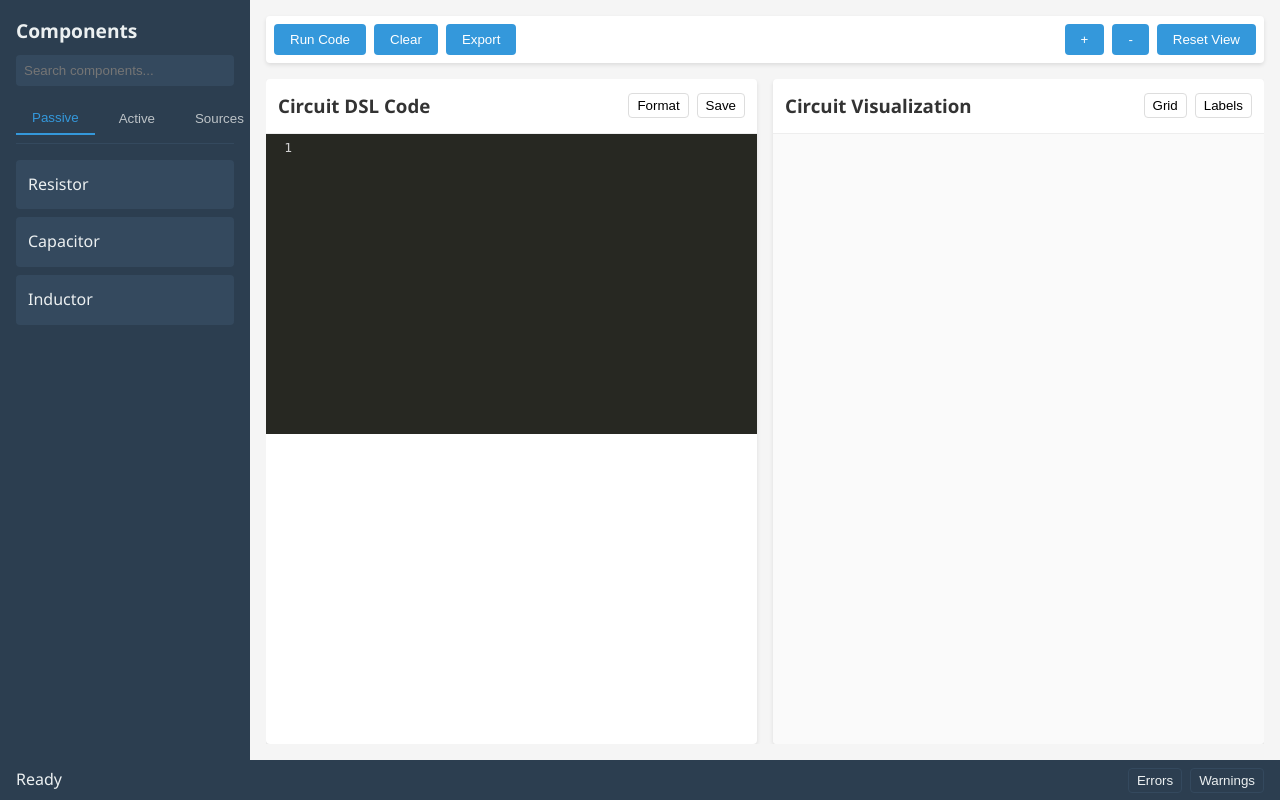
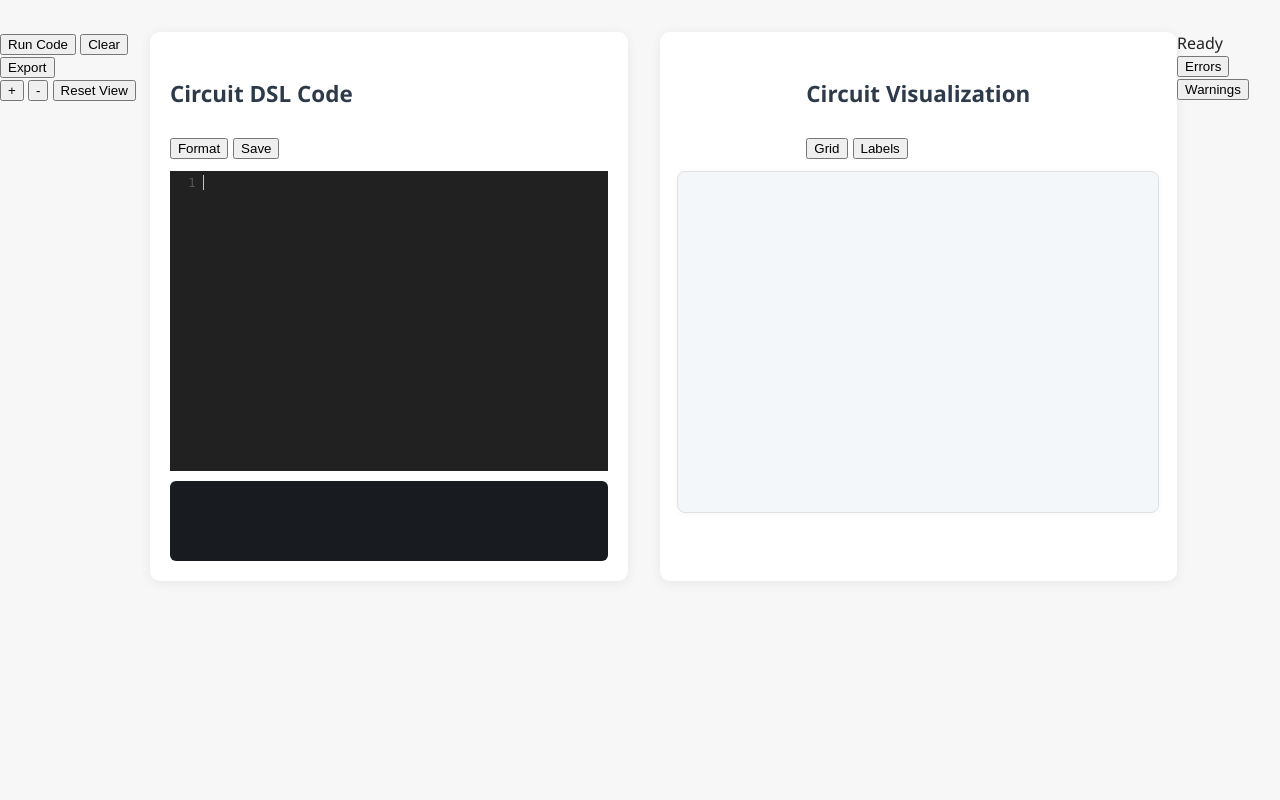
Before and after one commit to D3adeYe69/DSL, a Flask app: template web/templates/index.html in a window 1280 px wide. Run offline with Flask 3, Linux system fonts and the light colour scheme; the template is opened without the code that fills it, so the values that code supplies are empty; some libraries are stand-ins or nearby versions.

Commit message:
much_better_output_but_not_enough

```diff
--- a/web/static/css/style.css
+++ b/web/static/css/style.css
@@ -1,299 +1,150 @@
-/* Reset and Base Styles */
-* {
+/* Reset and base styles */
+body, html {
     margin: 0;
     padding: 0;
-    box-sizing: border-box;
+    font-family: 'Segoe UI', Arial, sans-serif;
+    background: #f7f7f7;
+    color: #222;
+    height: 100%;
 }
 
-body {
-    font-family: 'Segoe UI', Tahoma, Geneva, Verdana, sans-serif;
-    background-color: #f5f5f5;
-    color: #333;
-    line-height: 1.6;
+.app-container {
+    display: flex;
+    flex-direction: column;
+    min-height: 100vh;
 }
 
-/* Layout */
-.app-container {
-    display: grid;
-    grid-template-columns: 250px 1fr;
-    grid-template-rows: 1fr 40px;
-    height: 100vh;
-    overflow: hidden;
+.main-content {
+    flex: 1;
+    display: flex;
+    justify-content: center;
+    align-items: flex-start;
+    padding: 32px 0;
 }
 
-/* Sidebar */
-.sidebar {
-    background-color: #2c3e50;
-    color: #ecf0f1;
-    padding: 1rem;
+.split-view {
+    display: flex;
+    gap: 32px;
+    width: 100%;
+    max-width: 1200px;
+}
+
+.editor-container, .canvas-container {
+    background: #fff;
+    border-radius: 10px;
+    box-shadow: 0 2px 12px rgba(0,0,0,0.07);
+    padding: 24px 20px 20px 20px;
     display: flex;
     flex-direction: column;
-    gap: 1rem;
-    grid-row: 1 / 2;
+    min-width: 350px;
 }
 
-.sidebar-header {
-    display: flex;
-    flex-direction: column;
-    gap: 0.5rem;
+.editor-container {
+    flex: 1.1;
+    margin-right: 0;
 }
 
-.sidebar-header h2 {
+.canvas-container {
+    flex: 1.2;
+    align-items: center;
+}
+
+.editor-header, .canvas-header {
     font-size: 1.2rem;
     font-weight: 600;
-}
-
-.search-input {
-    padding: 0.5rem;
-    border: none;
-    border-radius: 4px;
-    background-color: #34495e;
-    color: #ecf0f1;
-}
-
-.component-tabs {
-    display: flex;
-    gap: 0.5rem;
-    border-bottom: 1px solid #34495e;
-    padding-bottom: 0.5rem;
-}
-
-.tab-btn {
-    padding: 0.5rem 1rem;
-    border: none;
-    background: none;
-    color: #bdc3c7;
-    cursor: pointer;
-    transition: color 0.3s;
-}
-
-.tab-btn.active {
-    color: #3498db;
-    border-bottom: 2px solid #3498db;
-}
-
-.component-list {
-    flex: 1;
-    overflow-y: auto;
-}
-
-.tab-content {
-    display: none;
-    flex-direction: column;
-    gap: 0.5rem;
-}
-
-.tab-content.active {
-    display: flex;
-}
-
-.component-item {
-    padding: 0.75rem;
-    background-color: #34495e;
-    border-radius: 4px;
-    cursor: move;
-    transition: background-color 0.3s;
-}
-
-.component-item:hover {
-    background-color: #3498db;
-}
-
-/* Main Content */
-.main-content {
-    display: flex;
-    flex-direction: column;
-    gap: 1rem;
-    padding: 1rem;
-    grid-column: 2 / 3;
-    grid-row: 1 / 2;
-    overflow: hidden;
-}
-
-/* Toolbar */
-.toolbar {
-    display: flex;
-    justify-content: space-between;
-    padding: 0.5rem;
-    background-color: #fff;
-    border-radius: 4px;
-    box-shadow: 0 2px 4px rgba(0, 0, 0, 0.1);
-}
-
-.tool-group {
-    display: flex;
-    gap: 0.5rem;
-}
-
-.tool-btn {
-    padding: 0.5rem 1rem;
-    border: none;
-    background-color: #3498db;
-    color: white;
-    border-radius: 4px;
-    cursor: pointer;
-    transition: background-color 0.3s;
-}
-
-.tool-btn:hover {
-    background-color: #2980b9;
-}
-
-/* Split View */
-.split-view {
-    display: grid;
-    grid-template-columns: 1fr 1fr;
-    gap: 1rem;
-    flex: 1;
-    overflow: hidden;
-}
-
-/* Editor */
-.editor-container {
-    display: flex;
-    flex-direction: column;
-    background-color: #fff;
-    border-radius: 4px;
-    box-shadow: 0 2px 4px rgba(0, 0, 0, 0.1);
-    overflow: hidden;
-}
-
-.editor-header {
-    display: flex;
-    justify-content: space-between;
-    align-items: center;
-    padding: 0.75rem;
-    border-bottom: 1px solid #eee;
-}
-
-.editor-tools {
-    display: flex;
-    gap: 0.5rem;
-}
-
-.editor-btn {
-    padding: 0.25rem 0.5rem;
-    border: 1px solid #ddd;
-    background: none;
-    border-radius: 4px;
-    cursor: pointer;
-    transition: all 0.3s;
-}
-
-.editor-btn:hover {
-    background-color: #f5f5f5;
+    margin-bottom: 12px;
+    color: #2d3a4a;
 }
 
 #code-editor {
-    flex: 1;
-    font-family: 'Fira Code', monospace;
-    font-size: 14px;
-    line-height: 1.5;
+    width: 100%;
+    min-height: 220px;
+    font-size: 1rem;
+    font-family: 'Fira Mono', 'Consolas', monospace;
+    border: 1px solid #e0e0e0;
+    border-radius: 6px;
+    padding: 10px;
+    background: #f9f9f9;
+    resize: vertical;
+    margin-bottom: 12px;
 }
 
-/* Canvas */
-.canvas-container {
+.editor-actions {
     display: flex;
-    flex-direction: column;
-    background-color: #fff;
-    border-radius: 4px;
-    box-shadow: 0 2px 4px rgba(0, 0, 0, 0.1);
-    overflow: hidden;
+    gap: 12px;
+    margin-bottom: 10px;
 }
 
-.canvas-header {
-    display: flex;
-    justify-content: space-between;
-    align-items: center;
-    padding: 0.75rem;
-    border-bottom: 1px solid #eee;
+.editor-actions button {
+    background: #2d8cf0;
+    color: #fff;
+    border: none;
+    border-radius: 5px;
+    padding: 8px 18px;
+    font-size: 1rem;
+    cursor: pointer;
+    transition: background 0.2s;
+}
+.editor-actions button:hover {
+    background: #1766b3;
 }
 
-.canvas-tools {
-    display: flex;
-    gap: 0.5rem;
+#terminal {
+    background: #181c20;
+    color: #e0e0e0;
+    font-family: 'Fira Mono', 'Consolas', monospace;
+    font-size: 0.98rem;
+    border-radius: 6px;
+    padding: 10px;
+    min-height: 60px;
+    margin-top: 10px;
+    white-space: pre-wrap;
+    overflow-x: auto;
 }
 
-.canvas-btn {
-    padding: 0.25rem 0.5rem;
-    border: 1px solid #ddd;
-    background: none;
-    border-radius: 4px;
-    cursor: pointer;
-    transition: all 0.3s;
+.circuit-canvas {
+    width: 480px;
+    height: 340px;
+    background: #f4f7fa;
+    border: 1.5px solid #e0e0e0;
+    border-radius: 8px;
+    margin-bottom: 14px;
+    box-shadow: 0 1px 6px rgba(0,0,0,0.04);
 }
 
-.canvas-btn:hover {
-    background-color: #f5f5f5;
+.canvas-actions {
+    display: flex;
+    gap: 10px;
+    justify-content: center;
 }
 
-#circuit-canvas {
-    flex: 1;
-    background-color: #fafafa;
+.canvas-actions button {
+    background: #2d8cf0;
+    color: #fff;
+    border: none;
+    border-radius: 5px;
+    padding: 8px 16px;
+    font-size: 1rem;
+    cursor: pointer;
+    transition: background 0.2s;
+}
+.canvas-actions button:hover {
+    background: #1766b3;
 }
 
-/* Status Bar */
-.status-bar {
-    display: flex;
-    justify-content: space-between;
-    align-items: center;
-    padding: 0.5rem 1rem;
-    background-color: #2c3e50;
-    color: #ecf0f1;
-    grid-column: 1 / -1;
-    grid-row: 2 / 3;
-}
-
-.status-actions {
-    display: flex;
-    gap: 0.5rem;
-}
-
-.status-btn {
-    padding: 0.25rem 0.5rem;
-    border: 1px solid #34495e;
-    background: none;
-    color: #ecf0f1;
-    border-radius: 4px;
-    cursor: pointer;
-    transition: all 0.3s;
-}
-
-.status-btn:hover {
-    background-color: #34495e;
-}
-
-/* CodeMirror Customization */
-.CodeMirror {
-    height: 100%;
-    font-family: 'Fira Code', monospace;
-}
-
-/* Responsive Design */
-@media (max-width: 1024px) {
-    .app-container {
-        grid-template-columns: 200px 1fr;
+@media (max-width: 900px) {
+    .split-view {
+        flex-direction: column;
+        gap: 24px;
+        align-items: center;
+    }
+    .editor-container, .canvas-container {
+        min-width: 260px;
+        width: 95%;
+    }
+    .circuit-canvas {
+        width: 98%;
+        min-width: 180px;
+        height: 220px;
     }
 }
-
-@media (max-width: 768px) {
-    .app-container {
-        grid-template-columns: 1fr;
-        grid-template-rows: auto 1fr 40px;
-    }
-
-    .sidebar {
-        grid-column: 1 / -1;
-        grid-row: 1 / 2;
-    }
-
-    .main-content {
-        grid-column: 1 / -1;
-        grid-row: 2 / 3;
-    }
-
-    .split-view {
-        grid-template-columns: 1fr;
-        grid-template-rows: 1fr 1fr;
-    }
-}
--- a/web/static/js/app.js
+++ b/web/static/js/app.js
@@ -1,17 +1,17 @@
 // Initialize CodeMirror
-const editor = CodeMirror.fromTextArea(document.getElementById('code-editor'), {
-    mode: 'javascript',
-    theme: 'monokai',
+let editor;
+if (window.CodeMirror) {
+    editor = CodeMirror.fromTextArea(document.getElementById('code-editor'), {
+        mode: 'python', // or your DSL mode
+        theme: 'material-darker',
         lineNumbers: true,
-    autoCloseBrackets: true,
-    matchBrackets: true,
-    indentUnit: 4,
-    tabSize: 4,
-    lineWrapping: true,
-    extraKeys: {
-        'Ctrl-Space': 'autocomplete'
+        autofocus: true,
+    });
+} else {
+    editor = {
+        getValue: () => document.getElementById('code-editor').value
+    };
 }
-});
 
 // Circuit Constants
 const CIRCUIT_CONFIG = {
@@ -292,24 +292,29 @@ function showComponentDetails(component) {
 }
 
 // Toolbar Actions
-document.getElementById('run-code').addEventListener('click', () => {
+const runBtn = document.getElementById('run-code');
+if (runBtn) {
+    runBtn.addEventListener('click', function() {
         const code = editor.getValue();
-    fetch('/api/run', {
+        fetch('/run', {
             method: 'POST',
             headers: { 'Content-Type': 'application/json' },
-        body: JSON.stringify({ code })
+            body: JSON.stringify({ dsl: code })
         })
         .then(response => response.json())
         .then(data => {
-        if (data.status === 'success') {
-            // Update circuit visualization
-            renderCircuit(data.result);
+            if (data.success) {
+                renderCircuit(data.data);
+                showError('');
             } else {
-            showError(data.message);
+                showError(data.error || 'Unknown error');
             }
         })
-    .catch(error => showError(error.message));
+        .catch(err => {
+            showError('Network or server error: ' + err);
         });
+    });
+}
 
 document.getElementById('clear-canvas').addEventListener('click', () => {
     layer.destroyChildren();
@@ -369,17 +374,22 @@ document.getElementById('reset-view').addEventListener('click', () => {
     stage.draw();
 });
 
-// Error Handling
-function showError(message) {
-    const statusBar = document.querySelector('.status-message');
-    if (statusBar) {
-        statusBar.textContent = `Error: ${message}`;
-        statusBar.style.color = '#ff4444';
-        setTimeout(() => {
-            statusBar.textContent = 'Ready';
-            statusBar.style.color = '#ecf0f1';
-        }, 3000);
+// Show error in terminal
+function showError(msg) {
+    const terminal = document.getElementById('terminal');
+    if (terminal) {
+        terminal.textContent = msg ? 'Error: ' + msg : '';
+        terminal.style.color = msg ? '#ff5555' : '#e0e0e0';
     }
+}
+
+// Placeholder: Render circuit visualization
+function renderCircuit(data) {
+    const canvas = document.getElementById('circuit-canvas');
+    if (!canvas) return;
+    // For now, just show the JSON as a string
+    canvas.innerHTML = '<pre style="color:#222;font-size:1rem">' + JSON.stringify(data, null, 2) + '</pre>';
+    // TODO: Replace with actual drawing logic using Konva/D3
 }
 
 // Window Resize Handler
--- a/web/templates/index.html
+++ b/web/templates/index.html
@@ -4,41 +4,15 @@
     <meta charset="UTF-8">
     <meta name="viewport" content="width=device-width, initial-scale=1.0">
     <title>Circuit DSL Visualizer</title>
-    <link rel="stylesheet" href="{{ url_for('static', filename='../styles/style.css') }}">
-    <link rel="stylesheet" href="https://cdnjs.cloudflare.com/ajax/libs/codemirror/5.65.2/codemirror.min.css">
-    <link rel="stylesheet" href="https://cdnjs.cloudflare.com/ajax/libs/codemirror/5.65.2/theme/monokai.min.css">
+    <link rel="stylesheet" href="{{ url_for('static', filename='css/style.css') }}">
+    <link rel="stylesheet" href="https://cdnjs.cloudflare.com/ajax/libs/codemirror/5.65.5/codemirror.min.css">
+    <link rel="stylesheet" href="https://cdnjs.cloudflare.com/ajax/libs/codemirror/5.65.5/theme/material-darker.min.css">
+    <script src="https://cdnjs.cloudflare.com/ajax/libs/codemirror/5.65.5/codemirror.min.js"></script>
+    <script src="https://cdnjs.cloudflare.com/ajax/libs/codemirror/5.65.5/mode/python/python.min.js"></script>
+    <script src="https://cdnjs.cloudflare.com/ajax/libs/konva/8.3.13/konva.min.js"></script>
 </head>
 <body>
     <div class="app-container">
-        <!-- Sidebar -->
-        <div class="sidebar">
-            <div class="sidebar-header">
-                <h2>Components</h2>
-                <input type="text" class="search-input" placeholder="Search components...">
-            </div>
-            <div class="component-tabs">
-                <button class="tab-btn active" data-tab="passive">Passive</button>
-                <button class="tab-btn" data-tab="active">Active</button>
-                <button class="tab-btn" data-tab="sources">Sources</button>
-            </div>
-            <div class="component-list">
-                <div class="tab-content active" id="passive">
-                    <div class="component-item" draggable="true" data-type="Resistor">Resistor</div>
-                    <div class="component-item" draggable="true" data-type="Capacitor">Capacitor</div>
-                    <div class="component-item" draggable="true" data-type="Inductor">Inductor</div>
-                </div>
-                <div class="tab-content" id="active">
-                    <div class="component-item" draggable="true" data-type="Transistor">Transistor</div>
-                    <div class="component-item" draggable="true" data-type="Diode">Diode</div>
-                    <div class="component-item" draggable="true" data-type="OpAmp">Op-Amp</div>
-                </div>
-                <div class="tab-content" id="sources">
-                    <div class="component-item" draggable="true" data-type="VoltageSource">Voltage Source</div>
-                    <div class="component-item" draggable="true" data-type="CurrentSource">Current Source</div>
-                </div>
-            </div>
-        </div>
-
         <!-- Main Content -->
         <div class="main-content">
             <!-- Toolbar -->
@@ -54,7 +28,6 @@
                     <button class="tool-btn" id="reset-view">Reset View</button>
                 </div>
             </div>
-
             <!-- Split View -->
             <div class="split-view">
                 <!-- Code Editor -->
@@ -67,8 +40,8 @@
                         </div>
                     </div>
                     <textarea id="code-editor"></textarea>
+                    <div id="terminal" class="terminal"></div>
                 </div>
-
                 <!-- Canvas -->
                 <div class="canvas-container">
                     <div class="canvas-header">
@@ -78,11 +51,9 @@
                             <button class="canvas-btn" id="toggle-labels">Labels</button>
                         </div>
                     </div>
-                    <div id="circuit-canvas"></div>
+                    <div id="circuit-canvas" class="circuit-canvas"></div>
                 </div>
             </div>
-        </div>
-
             <!-- Status Bar -->
             <div class="status-bar">
                 <div class="status-message">Ready</div>
@@ -92,11 +63,7 @@
                 </div>
             </div>
         </div>
-
-    <!-- Scripts -->
-    <script src="https://cdnjs.cloudflare.com/ajax/libs/codemirror/5.65.2/codemirror.min.js"></script>
-    <script src="https://cdnjs.cloudflare.com/ajax/libs/codemirror/5.65.2/mode/javascript/javascript.min.js"></script>
-    <script src="https://cdnjs.cloudflare.com/ajax/libs/konva/8.3.2/konva.min.js"></script>
+    </div>
     <script src="{{ url_for('static', filename='js/app.js') }}"></script>
 </body>
 </html>
```
Also changed, not shown: parser.py (+19 -28 lines), web/templates/editor.html (+1 -11 lines). Lines whose indentation alone changed are shown as unchanged.
